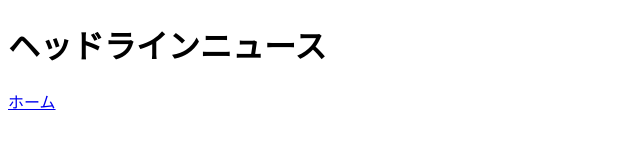
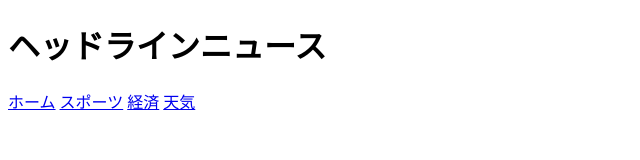
Before and after one commit to mogimogiko/html, a plain HTML site: page layout.html/layout.html in a window 1280 px wide. Shown: the whole page, without its empty margins (0-640 px from the left). Drawn offline with Linux system fonts and the light colour scheme.

Commit message:
ナビゲーションを追加

```diff
--- a/layout.html/layout.html
+++ b/layout.html/layout.html
@@ -7,7 +7,9 @@
     <h1>ヘッドラインニュース</h1>
     <nav>
       <a href="lauout.html">ホーム</a>
-      <a href=""
+      <a href="https://www.google.com">スポーツ</a>
+      <a href="https://www.google.com">経済</a>
+      <a href="https://www.google.com">天気</a>
     </nav>
   </header>
 
```
